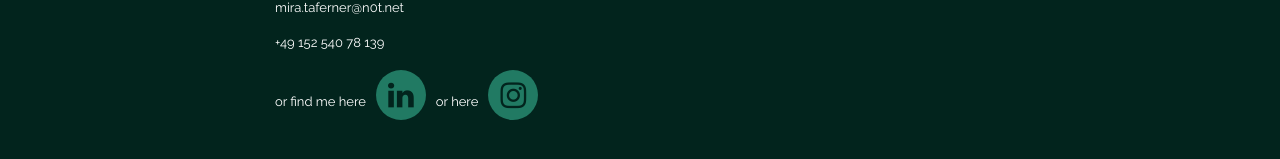
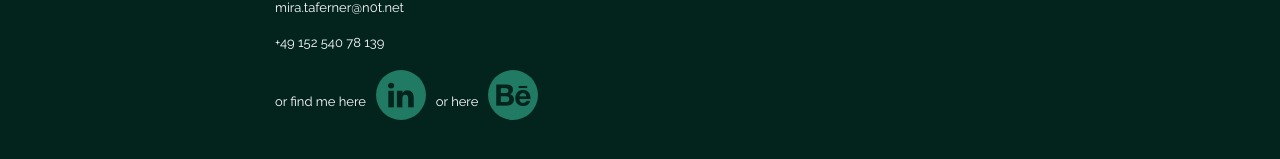
Before and after one commit to rweber87/mira_website, a React (Create React App) app: page /contact in a window 1280 px wide. Shown: the part 447-606 px from the top of the page. Built offline with nearby package versions, Linux system fonts and the light colour scheme.

Commit message:
updated fb with behance logo and url

```diff
--- a/src/Contact.js
+++ b/src/Contact.js
@@ -11,7 +11,7 @@ function Contact() {
 				<div className="contact-name">Mira Taferner</div>
 				<div className="contact-email"><a className="email" href="mailto:mira.taferner@n0t.net">mira.taferner@n0t.net</a></div>
 				<div className="contact-phone-number">+49 152 540 78 139</div>
-				<div className="contact-social">or find me here &nbsp;&nbsp;<a className="social-media linkedin" href={"https://www.linkedin.com/in/mira-taferner-5b54a563/"} className={"fa fa-linkedin"}></a>&nbsp;&nbsp; or here &nbsp;&nbsp;<a className="social-media instagram" href={"https://www.instagram.com/schnago/"} className={"fa fa-instagram"}></a></div>
+				<div className="contact-social">or find me here &nbsp;&nbsp;<a className="social-media linkedin" href={"https://www.linkedin.com/in/mira-taferner-5b54a563/"} className={"fa fa-linkedin"}></a>&nbsp;&nbsp; or here &nbsp;&nbsp;<a className="social-media instagram" href={"https://www.behance.net/miratafernbf78"} className={"fa fa-behance"}></a></div>
 
 				{/*<li><div className="social-media facebook"><a href={"https://www.facebook.com/mira.taferner"} className={"fa fa-facebook"}></a></div></li>
 				<li><div className="social-media linkedin"><a href={"https://www.linkedin.com/in/mira-taferner-5b54a563/"} className={"fa fa-linkedin"}></a></div></li>
--- a/src/index.css
+++ b/src/index.css
@@ -423,7 +423,7 @@ a.email{
     opacity: 0.7;
 }
 
-.fa-facebook {
+.fa-behance {
 	text-decoration: none;
 	color: #02241D;
 	background-color: #217A63;
```
